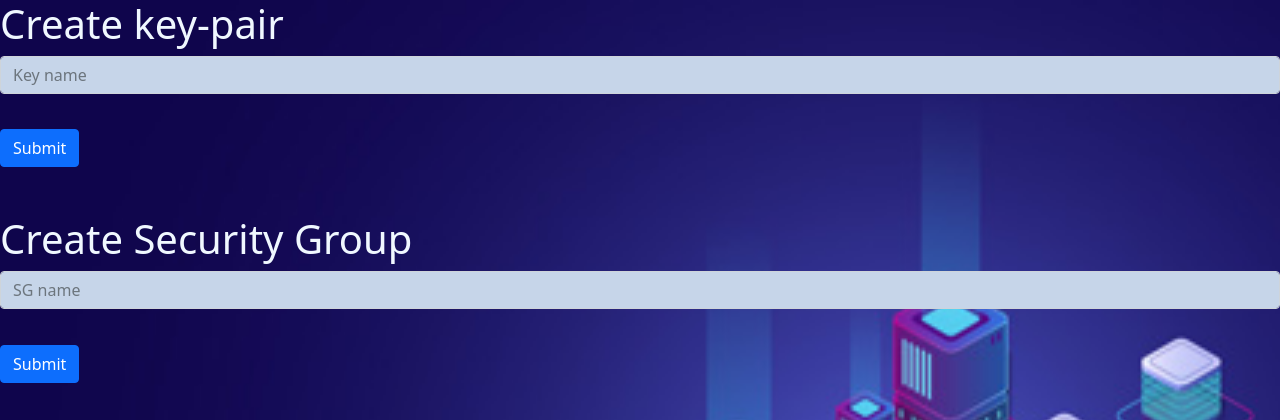
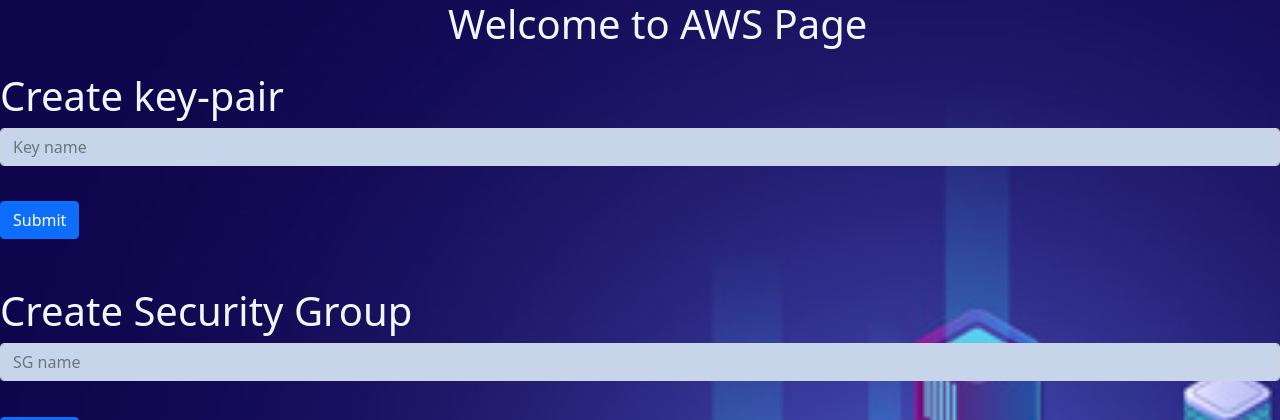
Before and after one commit to 1398abhisingh911/cgi-flask_web-app, a Flask app: page /aws in a window 1280 px wide. Shown: the top 420 px of the page. Run offline with Flask 2, Linux system fonts and the light colour scheme.

Commit message:
Update aws.html

```diff
--- a/templates/aws.html
+++ b/templates/aws.html
@@ -27,6 +27,10 @@
 </head>
 
 <body>
+    <h1 style="position: absolute;left: 35%;color: aliceblue;">Welcome to AWS Page</h1>
+    <br>
+    <br>
+    <br>
     <form action='http://192.168.43.170/cgi-bin/aws.py'>
         <div class="form-group">
             <h1 style="color: aliceblue;">Create key-pair</h1>
```
